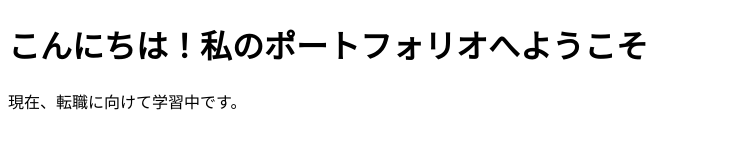
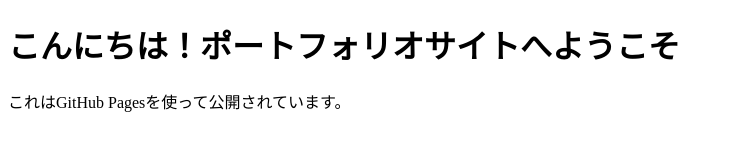
Before and after one commit to yumaruinfo-glitch/nagatomo_design-portfolio, a plain HTML site: page index.html in a window 1280 px wide. Shown: the whole page, without its empty margins (0-733 px from the left). Drawn offline with Linux system fonts and the light colour scheme.

Commit message:
Update index.html

```diff
--- a/index.html
+++ b/index.html
@@ -1,10 +1,11 @@
 <!DOCTYPE html>
-<html>
+<html lang="ja">
 <head>
-    <title>My Portfolio</title>
+    <meta charset="UTF-8">
+    <title>私のポートフォリオ</title>
 </head>
 <body>
-    <h1>こんにちは！私のポートフォリオへようこそ</h1>
-    <p>現在、転職に向けて学習中です。</p>
+    <h1>こんにちは！ポートフォリオサイトへようこそ</h1>
+    <p>これはGitHub Pagesを使って公開されています。</p>
 </body>
 </html>
```
